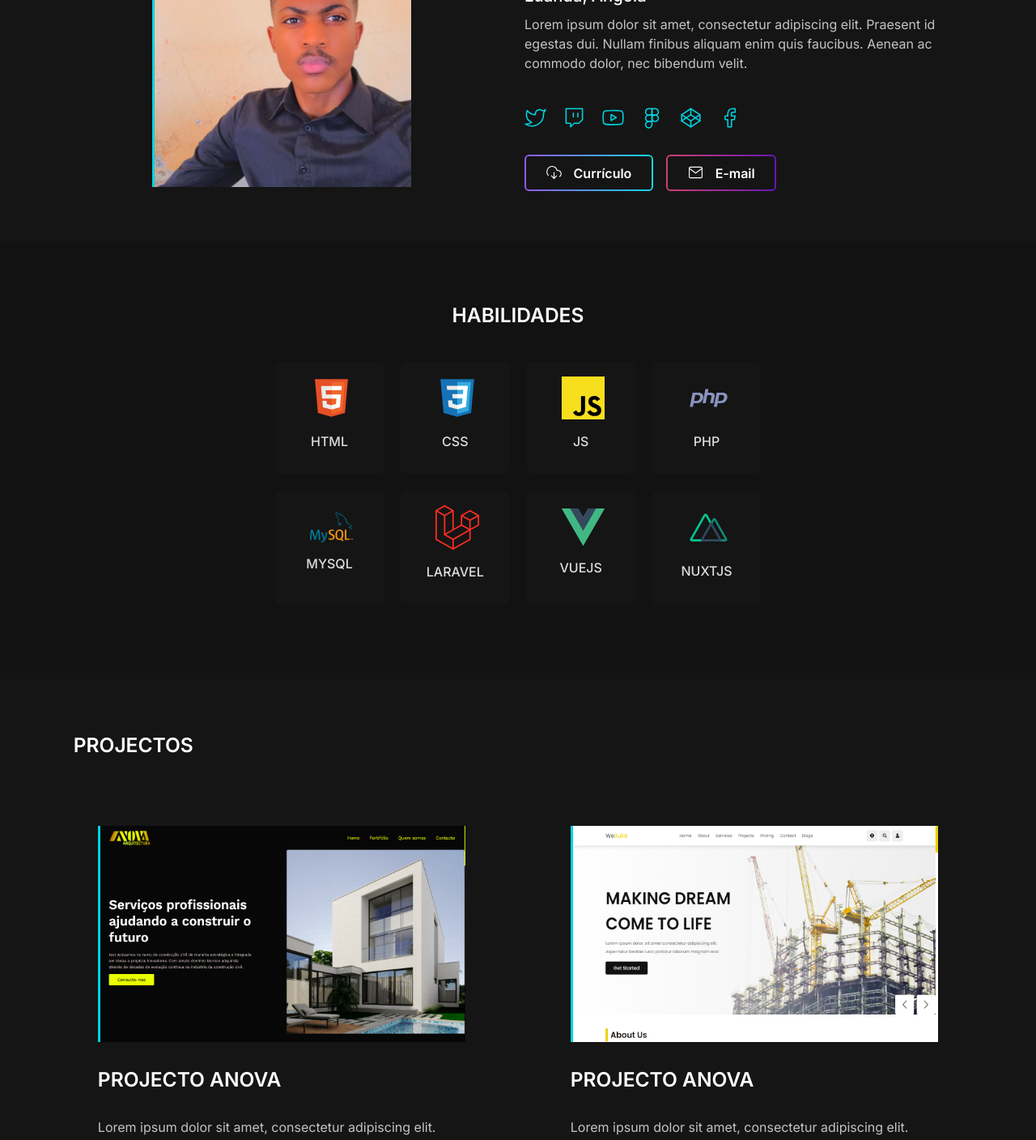
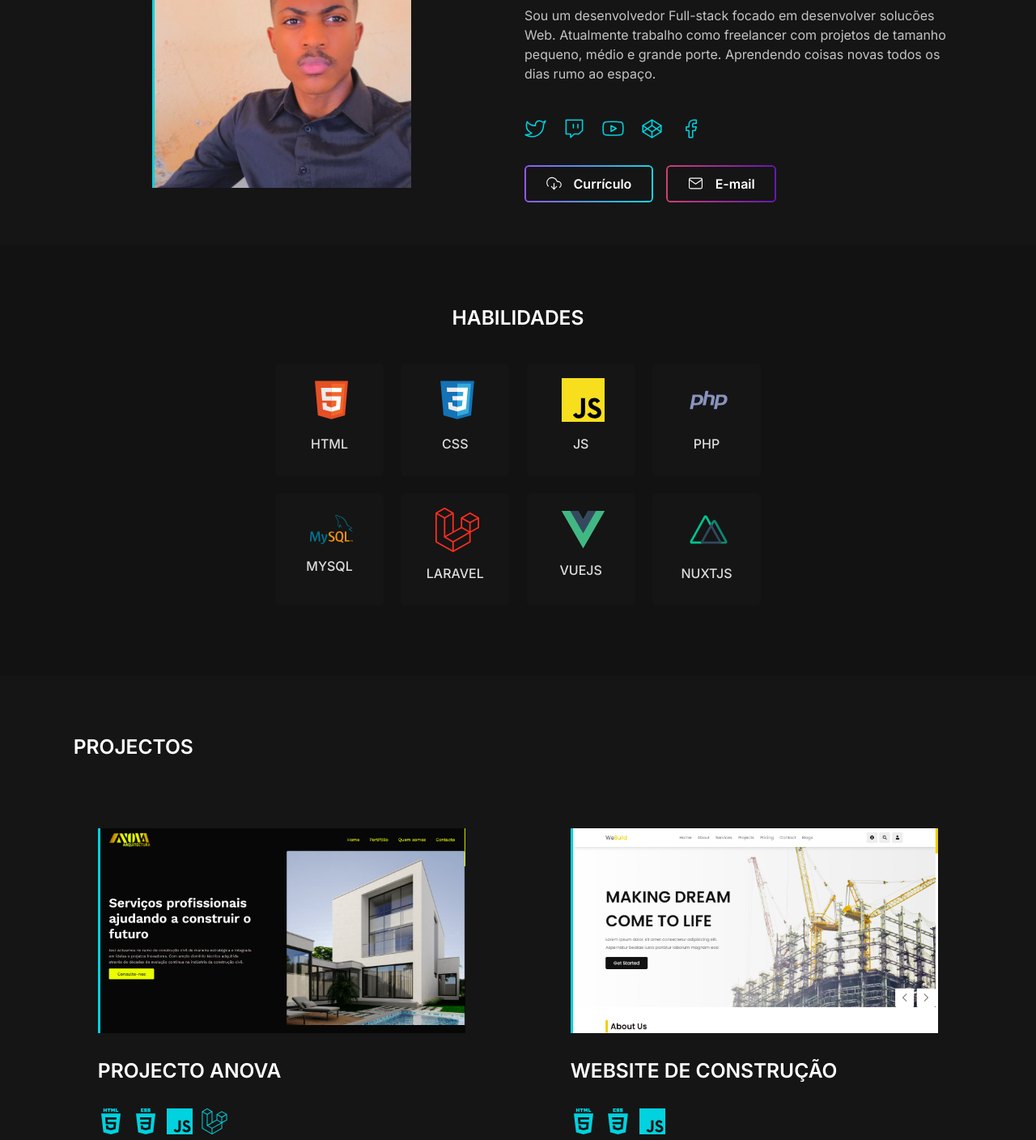
Before and after one commit to Josemar-cafumana/Portifolio, a Vue app: page / in a window 1280 px wide. Shown: the part 940-2348 px from the top of the page at 81% size. Built offline with nearby package versions, Linux system fonts and the light colour scheme.

Commit message:
Links e animações

```diff
--- a/package.json
+++ b/package.json
@@ -9,6 +9,7 @@
   },
   "dependencies": {
     "@popperjs/core": "^2.11.2",
+    "aos": "^2.3.4",
     "bootstrap": "^5.1.3",
     "core-js": "^3.6.5",
     "vue": "^3.0.0",
--- a/public/index.html
+++ b/public/index.html
@@ -6,8 +6,9 @@
     <meta name="viewport" content="width=device-width,initial-scale=1.0">
     <link rel="icon" href="<%= BASE_URL %>favicon.ico">
     <link href='https://unpkg.com/boxicons@2.1.2/css/boxicons.min.css' rel='stylesheet'>
-    <!-- Gsap -->
-    <script src="https://cdnjs.cloudflare.com/ajax/libs/gsap/3.8.0/gsap.min.js" ></script>
+
+
+
 
 
     <title>Josemar Cafumana | Desenvolvedor full-stack</title>
--- a/src/main.js
+++ b/src/main.js
@@ -4,4 +4,6 @@ import router from './router'
 import  'bootstrap/dist/css/bootstrap.min.css'
 import  'bootstrap/dist/js/bootstrap.min.js'
 
+import 'aos/dist/aos.css'
+
 createApp(App).use(router).mount('#app')
--- a/src/views/Home.scss
+++ b/src/views/Home.scss
@@ -21,7 +21,7 @@ main{
                       color: var(--primary);
                       font-weight: 600;
                       margin: 1rem 0;
-                      line-height: 77px;
+                      line-height: 65px;
                       text-transform: uppercase;
                     }
                     h3{
@@ -197,7 +197,7 @@ main{
 
                     .image{
                             width: 100%;
-                            height: 25rem;
+                            max-height: 25rem;
                             background: var(--dark-200);
                             border-left: .3rem solid var(--primary);
 
--- a/src/views/Home.vue
+++ b/src/views/Home.vue
@@ -1,8 +1,8 @@
 <template>
  <main class="main">
     <div class="inicio" id="home">
-        <div class="content ">
-          <div class="text mb-5">
+        <div class="content  ">
+          <div class="text mb-5 " >
               <h3>Olá, eu sou  </h3>
               <h1>Josemar Cafumana</h1>
               <h3>Desenvolvedor Full-stack</h3>
@@ -18,7 +18,7 @@
         <div class="dados-pessoais">
           <div class="row">
             <div class="image col-md-6 d-flex justify-content-center align-items-center mb-4">
-              <div class="image-wrapper" >
+              <div class="image-wrapper" data-aos="fade-right" >
                  <img src="../assets/josemar.jpg" alt="foto pessoal">
               </div>
             </div>
@@ -28,19 +28,18 @@
             <h3>Sobre mim</h3>
             <div class="descricao mt-5">
               <h4 class="my-3">Luanda, Angola</h4>
-              <p class="mb-3">Lorem ipsum dolor sit amet, consectetur adipiscing elit. Praesent id egestas dui. Nullam finibus aliquam enim quis faucibus. Aenean ac commodo dolor, nec bibendum velit.</p>
+              <p class="mb-3">Sou um desenvolvedor Full-stack focado em desenvolver solucões Web. Atualmente trabalho como freelancer com projetos de tamanho pequeno, médio e grande porte. Aprendendo coisas novas todos os dias rumo ao espaço.</p>
             </div>
             <div class="redes-sociais ">
                 <a href="#"><img alt="logo do twitter" src="../assets/twitter.svg"></a>
                 <a href="#"><img  alt="logo do twitch" src="../assets/twitch.svg"></a>
                 <a href="#"><img  alt="logo do youtube" src="../assets/youtube.svg"></a>
-                <a href="#"><img  alt="logo do figma" src="../assets/figma.svg"></a>
                 <a href="#"><img  alt="logo do codepen" src="../assets/codepen.svg"></a>
                 <a href="#"><img  alt="logo do facebook" src="../assets/facebook.svg"></a>
             </div>
             <div class="botoes my-3">
-                <a href="#" class="btn-gradient-purple me-4"><img alt="icone download" src="../assets/download-cloud.svg"> Currículo</a>
-              <a href="#"  class="btn-gradient-pink"> <img  alt="icone email" src="../assets/mail.svg"> E-mail</a>
+                <a href="https://drive.google.com/file/d/1BXGdPeJBcbDpZiq2ps1O01o9ns0d91l7/view?usp=sharing" target="_blank" class="btn-gradient-purple me-4"><img alt="icone download" src="../assets/download-cloud.svg"> Currículo</a>
+              <a href="mailto:josemarcafumana890@gmail.com"  class="btn-gradient-pink"> <img  alt="icone email" src="../assets/mail.svg"> E-mail</a>
             </div>
 
             </div>
@@ -59,35 +58,35 @@
 
         <div class="col-md-6 skills">
             <div class="skill-container">
-              <div class="box">
+              <div class="box"  data-aos="fade-up">
                 <img  alt="icone html" src="../assets/skill-1.svg" class="ms-2">
                 <p>HTML</p>
               </div>
-              <div class="box">
+              <div class="box"  data-aos="fade-up" >
                 <img  alt="icone html" src="../assets/skill-2.svg" class="ms-2">
                 <p>CSS</p>
               </div>
-              <div class="box">
+              <div class="box"  data-aos="fade-up">
                 <img  alt="icone html" src="../assets/skill-3.svg" class="ms-2">
                 <p>JS</p>
               </div>
-              <div class="box">
+              <div class="box"  data-aos="fade-up">
                 <img  alt="icone html" src="../assets/skill-4.svg" class="ms-2">
                 <p>PHP</p>
               </div>
-              <div class="box">
+              <div class="box"  data-aos="fade-up">
                 <img  alt="icone html" src="../assets/skill-5.svg" class="ms-2">
                 <p>MYSQL</p>
               </div>
-              <div class="box">
+              <div class="box"  data-aos="fade-up">
                 <img  alt="icone html" src="../assets/skill-6.svg" class="ms-2">
                 <p>LARAVEL</p>
               </div>
-              <div class="box">
+              <div class="box"  data-aos="fade-up">
                 <img  alt="icone html" src="../assets/skill-7.svg" class="ms-2">
                 <p>VUEJS</p>
               </div>
-              <div class="box">
+              <div class="box"  data-aos="fade-up">
                 <img  alt="icone html" src="../assets/skill-8.svg" class="ms-2">
                 <p>NUXTJS</p>
               </div>
@@ -102,7 +101,7 @@
 
       <div class="row ">
 
-        <div  class=" box-image col-md-6  d-flex justify-content-center align-items-center my-5" >
+        <div  class=" box-image col-md-6  d-flex justify-content-center align-items-center my-5"  data-aos="fade-right" >
 
               <div class="box">
               <div class="image projecto1">
@@ -110,61 +109,62 @@
               </div>
               <div class="descricao">
                   <h3>projecto Anova</h3>
-                  <p>Lorem ipsum dolor sit amet, consectetur adipiscing elit. Phasellus blandit interdum odio eu varius.</p>
+
+              </div>
+              <div class="tecnologias">
+                   <img src="../assets/html.svg" alt="html">
+                  <img src="../assets/css.svg" alt="css">
+                  <img src="../assets/javascript.svg" alt="javascript">
+                  <img src="../assets/laravel-icon.svg" alt="laravel">
+              </div>
+              <a href="#" class="btn-gradient-purple mt-5"> <img src="../assets/link.svg">Visualizar</a>
+            </div>
+        </div>
+        <div  class=" box-image col-md-6  d-flex justify-content-center align-items-center my-5"  data-aos="fade-right">
+
+              <div class="box">
+              <div class="image projecto1">
+                <img  src="../assets/projecto-2.png" alt="">
+              </div>
+              <div class="descricao">
+                  <h3>Website de Construção</h3>
+
               </div>
               <div class="tecnologias">
                    <img src="../assets/html.svg" alt="html">
                   <img src="../assets/css.svg" alt="css">
                   <img src="../assets/javascript.svg" alt="javascript">
               </div>
-              <a href="#" class="btn-gradient-purple mt-5"> <img src="../assets/link.svg">Visualizar</a>
+              <a href="https://construcaowebsite.netlify.app/" class="btn-gradient-purple mt-5"> <img src="../assets/link.svg">Visualizar</a>
             </div>
         </div>
-        <div  class=" box-image col-md-6  d-flex justify-content-center align-items-center my-5" >
+        <div  class=" box-image col-md-6  d-flex justify-content-center align-items-center my-5 "  data-aos="fade-right">
 
               <div class="box">
               <div class="image projecto1">
-                <img  src="../assets/projecto-2.png" alt="">
+                <img  src="../assets/projecto-3.png" class="img-fluid" alt="">
               </div>
               <div class="descricao">
-                  <h3>projecto Anova</h3>
-                  <p>Lorem ipsum dolor sit amet, consectetur adipiscing elit. Phasellus blandit interdum odio eu varius.</p>
+                  <h3>Projecto IFOOD</h3>
+
               </div>
               <div class="tecnologias">
                    <img src="../assets/html.svg" alt="html">
                   <img src="../assets/css.svg" alt="css">
                   <img src="../assets/javascript.svg" alt="javascript">
               </div>
-              <a href="#" class="btn-gradient-purple mt-5"> <img src="../assets/link.svg">Visualizar</a>
+              <a href="https://restaurantesite.netlify.app/" class="btn-gradient-purple mt-5"> <img src="../assets/link.svg">Visualizar</a>
             </div>
         </div>
-        <div  class=" box-image col-md-6  d-flex justify-content-center align-items-center my-5" >
-
-              <div class="box">
-              <div class="image projecto1">
-                <img  src="../assets/projecto-3.png" class="img-fluid" alt="">
-              </div>
-              <div class="descricao">
-                  <h3>projecto Anova</h3>
-                  <p>Lorem ipsum dolor sit amet, consectetur adipiscing elit. Phasellus blandit interdum odio eu varius.</p>
-              </div>
-              <div class="tecnologias">
-                   <img src="../assets/html.svg" alt="html">
-                  <img src="../assets/css.svg" alt="css">
-                  <img src="../assets/javascript.svg" alt="javascript">
-              </div>
-              <a href="#" class="btn-gradient-purple mt-5"> <img src="../assets/link.svg">Visualizar</a>
-            </div>
-        </div>
-        <div  class=" box-image col-md-6  d-flex justify-content-center align-items-center my-5" >
+        <div  class=" box-image col-md-6  d-flex justify-content-center align-items-center my-5"  data-aos="fade-right">
 
               <div class="box">
               <div class="image projecto1">
                 <img  src="../assets/projecto-4.png" alt="">
               </div>
               <div class="descricao">
-                  <h3>projecto Anova</h3>
-                  <p>Lorem ipsum dolor sit amet, consectetur adipiscing elit. Phasellus blandit interdum odio eu varius.</p>
+                  <h3>Portal edificio</h3>
+
               </div>
               <div class="tecnologias">
                    <img src="../assets/html.svg" alt="html">
@@ -183,8 +183,8 @@
             <div class="row">
               <div class="col-md-6 d-flex align-items-center justify-content-center justify-content-md-start">
                 <div class="info my-3 ps-md-5">
-                  <a href=""><img  alt="icone email" src="../assets/phone.svg" class="ms-2"> +244 947754715</a>
-                  <a href=""><img  alt="icone email" src="../assets/mail.svg" class="ms-2"> josemarcafumana890@gmail.com</a>
+                  <a href=""  data-aos="fade-down"><img  alt="icone email" src="../assets/phone.svg" class="ms-2"> +244 947754715</a>
+                  <a href=""  data-aos="fade-down"><img  alt="icone email" src="../assets/mail.svg" class="ms-2"> josemarcafumana890@gmail.com</a>
                 </div>
               </div>
               <div class="col-md-6">
@@ -213,10 +213,15 @@
 </template>
 
 <script>
-
+import  Aos from 'aos'
 
 export default {
   name: "Home",
+  mounted() {
+        Aos.init();
+
+
+  },
   data(){
     return {
           projectos: [
```
Also changed, not shown: src/assets/laravel-icon.svg (added), 1 other file (tests, documents, lock files or other folders).
